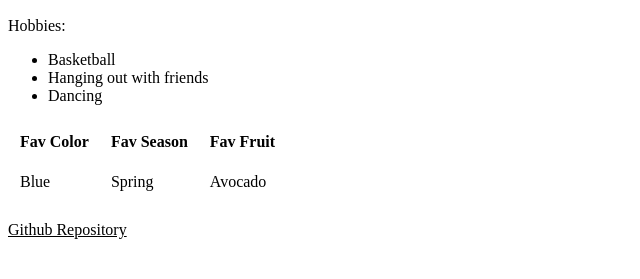
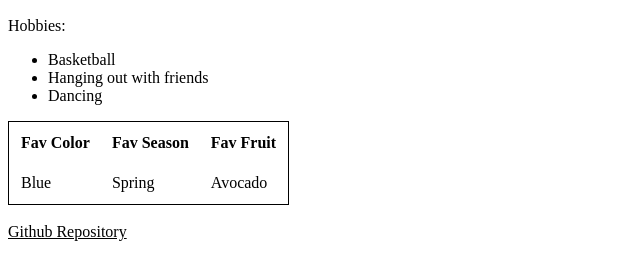
Before and after one commit to richawadaskar/richawadaskarp0.github.io, a plain HTML site: page index.html in a window 1280 px wide. Shown: the part 509-788 px from the top of the page, without its empty margins (0-640 px from the left). Drawn offline with Linux system fonts and the light colour scheme.

Commit message:
Changed border to black

```diff
--- a/stylesheet.css
+++ b/stylesheet.css
@@ -15,7 +15,7 @@ a {
 }
 
 table {
-    border: 1px;
+    border: 1px solid black
 }
 
 th,td {
```
